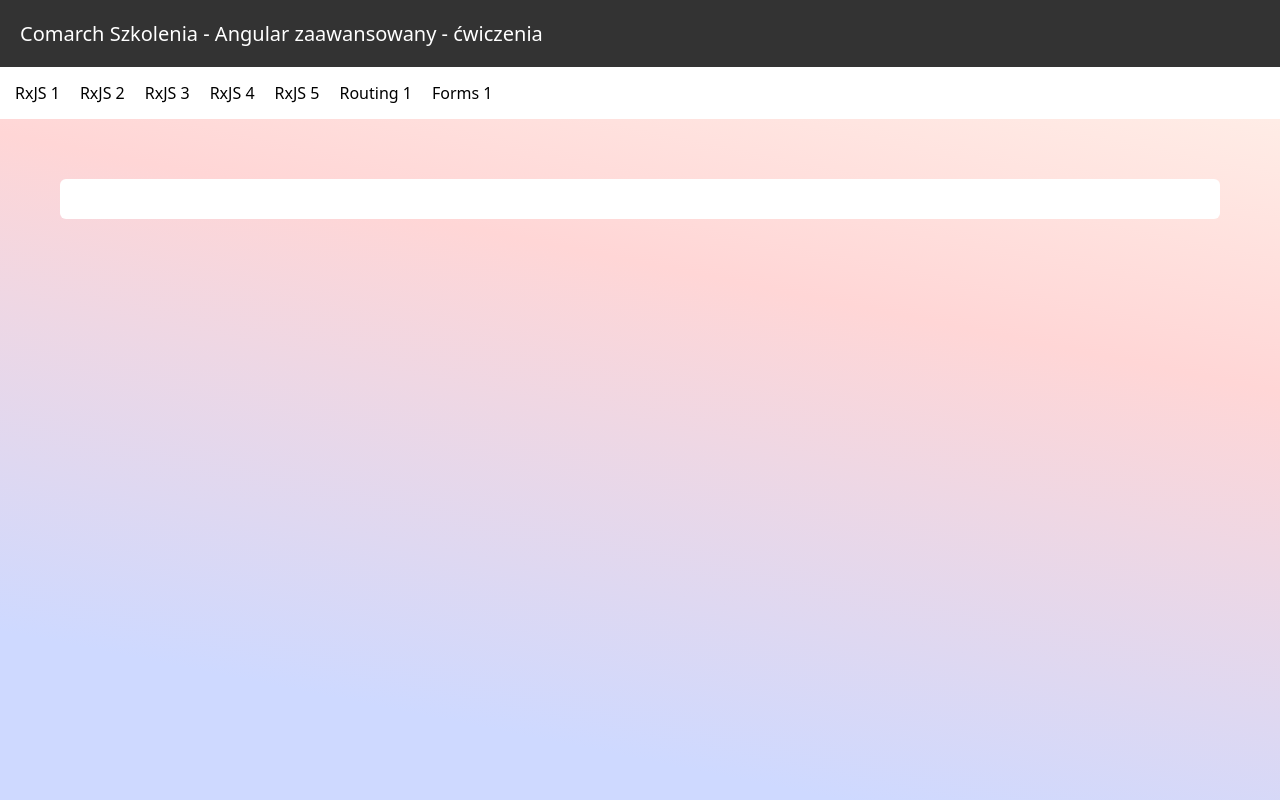
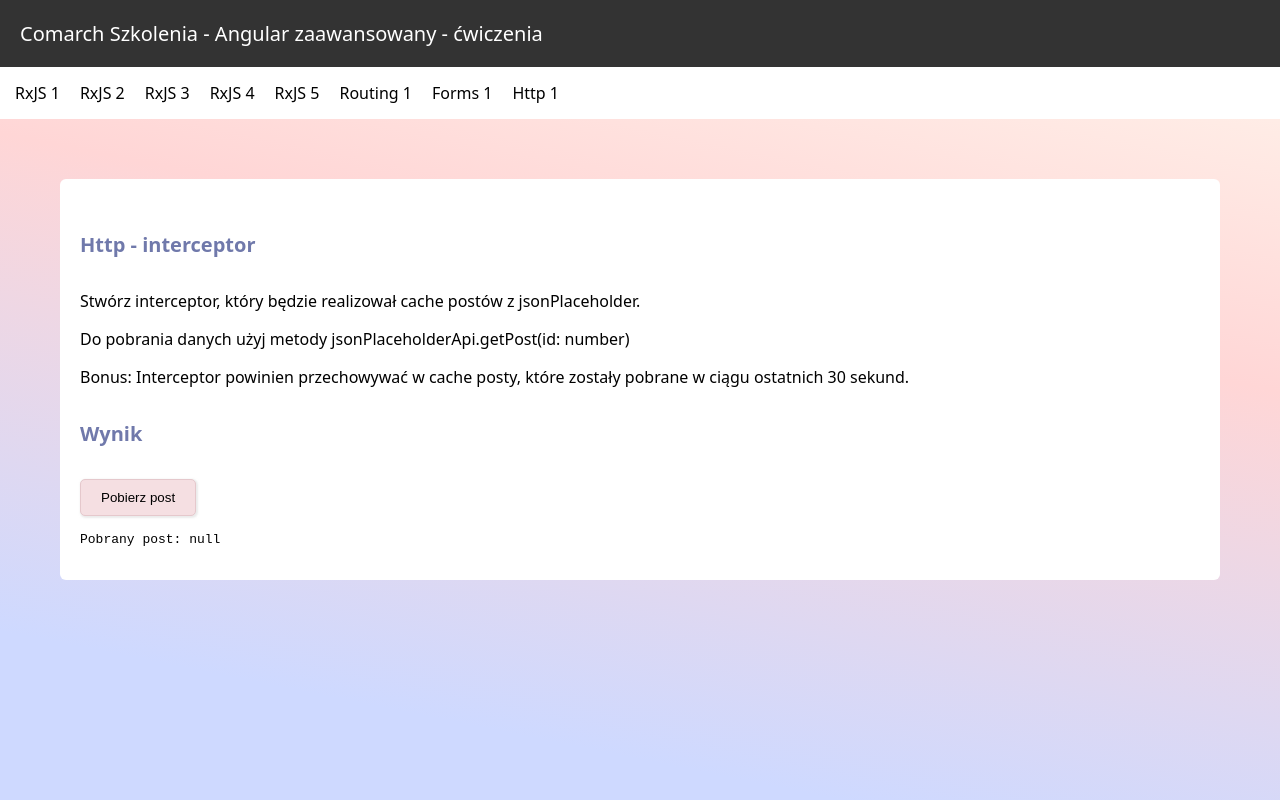
Before and after one commit to rbrzegowy/cwiczenia-angular-zaawansowany, an Angular app: page /http1 in a window 1280 px wide. Before the commit this address led to /. Built offline with nearby package versions, Linux system fonts and the light colour scheme.

Commit message:
http interceptor

```diff
--- a/src/app/app.config.ts
+++ b/src/app/app.config.ts
@@ -1,8 +1,13 @@
-import { ApplicationConfig, provideZoneChangeDetection } from '@angular/core';
-import { provideRouter } from '@angular/router';
+import { ApplicationConfig, provideZoneChangeDetection } from '@angular/core'
+import { provideRouter } from '@angular/router'
 
-import { routes } from './app.routes';
+import { routes } from './app.routes'
+import { provideHttpClient, withFetch } from '@angular/common/http'
 
 export const appConfig: ApplicationConfig = {
-  providers: [provideZoneChangeDetection({ eventCoalescing: true }), provideRouter(routes)]
-};
+  providers: [
+    provideZoneChangeDetection({ eventCoalescing: true }),
+    provideRouter(routes),
+    provideHttpClient(withFetch())
+  ]
+}
--- a/src/app/app.routes.ts
+++ b/src/app/app.routes.ts
@@ -7,6 +7,7 @@ import { Rxjs4Component } from './components/rxjs/rxjs4/rxjs4.component'
 import { Rxjs5Component } from './components/rxjs/rxjs5/rxjs5.component'
 import { Routing1Component } from './components/routing/routing1/routing1.component'
 import { Forms1Component } from './components/forms/forms1/forms1.component'
+import { Http1Component } from './components/http/http1/http1.component'
 
 export const routes: Routes = [
   { path: '', component: HomeComponent },
@@ -17,4 +18,5 @@ export const routes: Routes = [
   { path: 'rxjs5', component: Rxjs5Component },
   { path: 'routing1', component: Routing1Component },
   { path: 'forms1', component: Forms1Component },
+  { path: 'http1', component: Http1Component },
 ]
--- a/src/app/components/app.component.html
+++ b/src/app/components/app.component.html
@@ -9,6 +9,7 @@
   <a routerLink="/rxjs5">RxJS 5</a>
   <a routerLink="/routing1">Routing 1</a>
   <a routerLink="/forms1">Forms 1</a>
+  <a routerLink="/http1">Http 1</a>
 </nav>
 <main>
   <router-outlet></router-outlet>
--- /dev/null
+++ b/src/app/components/http/http1/http1.component.html
@@ -0,0 +1,13 @@
+<h2>Http - interceptor</h2>
+<p>
+  Stwórz interceptor, który będzie realizował cache postów z jsonPlaceholder.
+</p>
+<p>Do pobrania danych użyj metody jsonPlaceholderApi.getPost(id: number)</p>
+<p>
+  Bonus: Interceptor powinien przechowywać w cache posty, które zostały pobrane
+  w ciągu ostatnich 30 sekund.
+</p>
+
+<h2>Wynik</h2>
+<p><button (click)="onGetPostClick()">Pobierz post</button></p>
+<pre>Pobrany post: {{ post | async | json }}</pre>
--- /dev/null
+++ b/src/app/components/http/http1/http1.component.ts
@@ -0,0 +1,27 @@
+import { Component, inject } from '@angular/core'
+import { JsonPlaceholderApiService } from '../../../services/json-placeholder-api.service'
+import { Observable } from 'rxjs'
+import { AsyncPipe, JsonPipe } from '@angular/common'
+
+@Component({
+  selector: 'app-http1',
+  standalone: true,
+  imports: [AsyncPipe, JsonPipe],
+  templateUrl: './http1.component.html',
+  styleUrl: './http1.component.scss'
+})
+export class Http1Component {
+
+  private api = inject(JsonPlaceholderApiService)
+
+  protected post!: Observable<any>
+  ngOnInit(): void {
+    //Called after the constructor, initializing input properties, and the first call to ngOnChanges.
+    //Add 'implements OnInit' to the class.
+
+  }
+  onGetPostClick() {
+    const randomPostNumber = Math.floor(Math.random() * 10)
+    this.post = this.api.getPost(randomPostNumber)
+  }
+}
--- /dev/null
+++ b/src/app/services/json-placeholder-api.service.ts
@@ -0,0 +1,18 @@
+import { HttpClient } from '@angular/common/http'
+import { inject, Injectable } from '@angular/core'
+
+@Injectable({
+  providedIn: 'root'
+})
+export class JsonPlaceholderApiService {
+
+  private apiUrl = 'https://jsonplaceholder.typicode.com'
+  private httpClient = inject(HttpClient)
+
+  getPost(id: number) {
+    return this.httpClient.get(`${this.apiUrl}/posts/${id}`)
+  }
+  getComments(postId: number) {
+    return this.httpClient.get(`${this.apiUrl}/posts/${postId}/comments`)
+  }
+}
--- a/src/styles.scss
+++ b/src/styles.scss
@@ -65,6 +65,11 @@ input {
   border: 1px solid #AAA;
 }
 
+pre {
+  white-space: pre-wrap;
+  word-wrap: break-word;
+}
+
 .content {
   display: flex;
   flex-wrap: wrap;
```
Also changed, not shown: src/app/components/http/http1/http1.component.scss (added), 2 other files (tests, documents, lock files or other folders).
